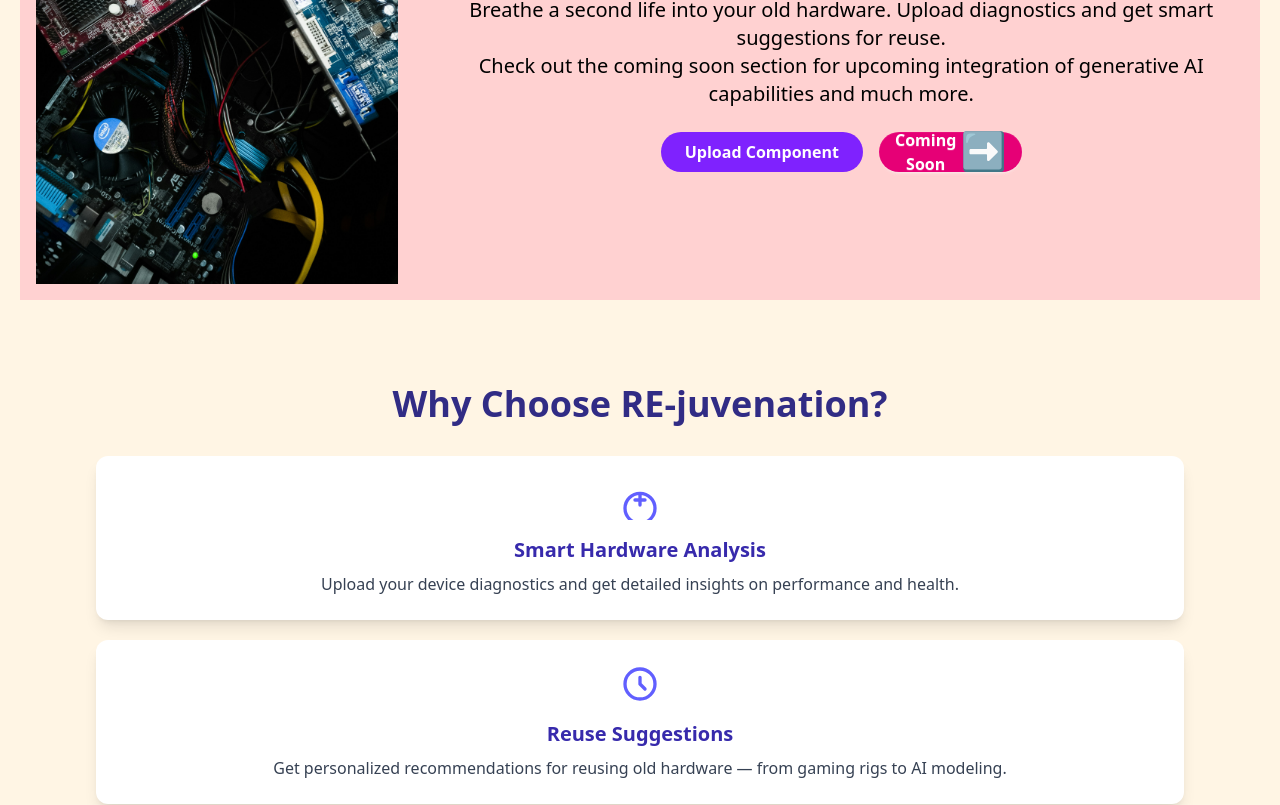
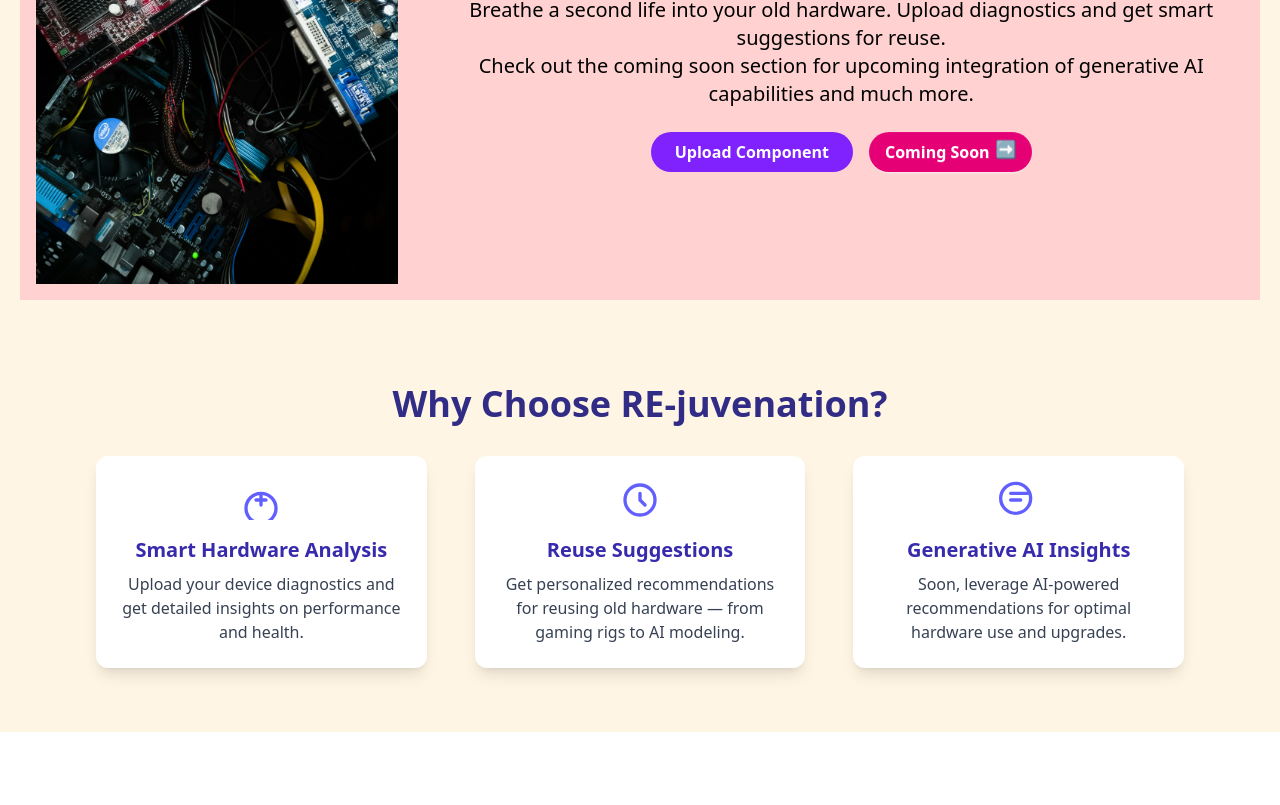
Before and after one commit to adhmara-prani/E-waste-management, a React (Vite) app in the folder frontend/: page / in a window 1280 px wide. Shown: the part 300-1105 px from the top of the page. After the commit the page ends 1032 px from the top, so only its background shows below. Built offline with nearby package versions, Linux system fonts and the light colour scheme.

Commit message:
Changing Features Section...

```diff
--- a/frontend/src/components/Features/Features.jsx
+++ b/frontend/src/components/Features/Features.jsx
@@ -77,7 +77,7 @@ const Features = () => {
         >
           Why Choose RE-juvenation?
         </h2>
-        <div className="grid grid-cols-1 gap-5">
+        <div className="grid gap-12 sm:grid-cols-2 lg:grid-cols-3">
           {features.map(({ title, description, icon }, idx) => (
             <div key={idx} className="bg-white rounded-xl p-6 shadow-lg flex flex-col items-center text-center hover:shadow-xl transition-shadow duration-300">
               <div className="mb-4">{icon}
@@ -95,3 +95,4 @@ const Features = () => {
 };
 
 export default Features;
+// will change
--- a/frontend/src/components/Hero/Hero.jsx
+++ b/frontend/src/components/Hero/Hero.jsx
@@ -35,7 +35,7 @@ const Hero = () => {
 
           <button className='btn bg-pink-600 text-[16px] font-semibold text-white rounded-full border-none'>
             Coming Soon
-            <svg className='w-5 animate-bounce' viewBox="0 0 128 128" xmlns="http://www.w3.org/2000/svg" xmlns:xlink="http://www.w3.org/1999/xlink" aria-hidden="true" role="img" class="iconify iconify--noto" preserveAspectRatio="xMidYMid meet" fill="#000000"><g id="SVGRepo_bgCarrier" stroke-width="0"></g><g id="SVGRepo_tracerCarrier" stroke-linecap="round" stroke-linejoin="round"></g><g id="SVGRepo_iconCarrier"> <path d="M116 4H12c-4.4 0-8 3.6-8 8v104c0 4.4 3.6 8 8 8h104c4.4 0 8-3.6 8-8V12c0-4.4-3.6-8-8-8z" fill="#427687"> </path> <path d="M109.7 4H11.5C7.4 4 4 7.4 4 11.5v97.9c0 4.2 3.4 7.5 7.5 7.5h98.1c4.2 0 7.5-3.4 7.5-7.5V11.5c.2-4.1-3.3-7.5-7.4-7.5z" fill="#8cafbf"> </path> <path d="M80.6 37l24 24c1.8 1.6 1.8 4.4 0 6l-24 24c-2.6 2.3-6.6.4-6.6-3V74c0-1.1-.9-2-2-2H26c-2.2 0-4-1.8-4-4v-8c0-2.2 1.8-4 4-4h46c1.1 0 2-.9 2-2V40c0-3.4 4.1-5.3 6.6-3z" fill="#fafafa"> </path> <g> <path d="M39.7 12.9c0-2.3-1.6-3-10.8-2.7c-7.7.3-11.5 1.2-13.8 4s-2.9 8.5-3 15.3c0 4.8 0 9.3 2.5 9.3c3.4 0 3.4-7.9 6.2-12.3c5.4-8.7 18.9-10.6 18.9-13.6z" opacity=".5" fill="#b4e1ed"> </path> </g> </g></svg>
+            <svg className='w-5 animate-bounce inline-block iconify iconify--noto' viewBox="0 0 128 128" xmlns="http://www.w3.org/2000/svg" xmlns:xlink="http://www.w3.org/1999/xlink" aria-hidden="true" role="img" preserveAspectRatio="xMidYMid meet" fill="#000000"><g id="SVGRepo_bgCarrier" stroke-width="0"></g><g id="SVGRepo_tracerCarrier" stroke-linecap="round" stroke-linejoin="round"></g><g id="SVGRepo_iconCarrier"> <path d="M116 4H12c-4.4 0-8 3.6-8 8v104c0 4.4 3.6 8 8 8h104c4.4 0 8-3.6 8-8V12c0-4.4-3.6-8-8-8z" fill="#427687"> </path> <path d="M109.7 4H11.5C7.4 4 4 7.4 4 11.5v97.9c0 4.2 3.4 7.5 7.5 7.5h98.1c4.2 0 7.5-3.4 7.5-7.5V11.5c.2-4.1-3.3-7.5-7.4-7.5z" fill="#8cafbf"> </path> <path d="M80.6 37l24 24c1.8 1.6 1.8 4.4 0 6l-24 24c-2.6 2.3-6.6.4-6.6-3V74c0-1.1-.9-2-2-2H26c-2.2 0-4-1.8-4-4v-8c0-2.2 1.8-4 4-4h46c1.1 0 2-.9 2-2V40c0-3.4 4.1-5.3 6.6-3z" fill="#fafafa"> </path> <g> <path d="M39.7 12.9c0-2.3-1.6-3-10.8-2.7c-7.7.3-11.5 1.2-13.8 4s-2.9 8.5-3 15.3c0 4.8 0 9.3 2.5 9.3c3.4 0 3.4-7.9 6.2-12.3c5.4-8.7 18.9-10.6 18.9-13.6z" opacity=".5" fill="#b4e1ed"> </path> </g> </g></svg>
             </button>
           </div>
         </div>
```
